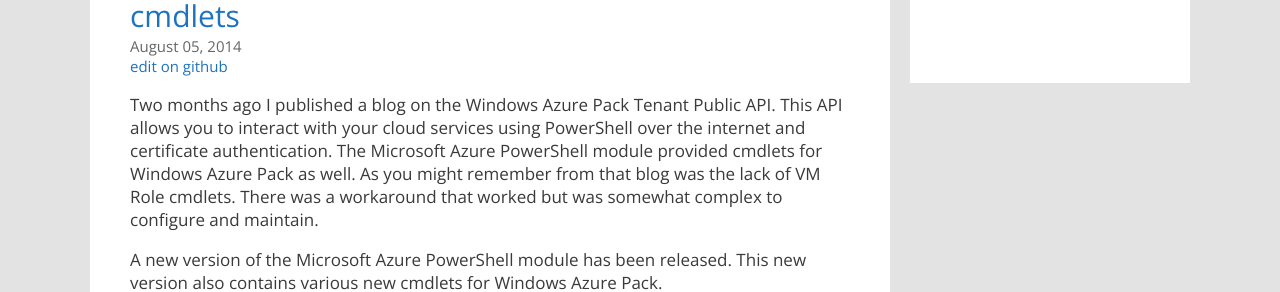
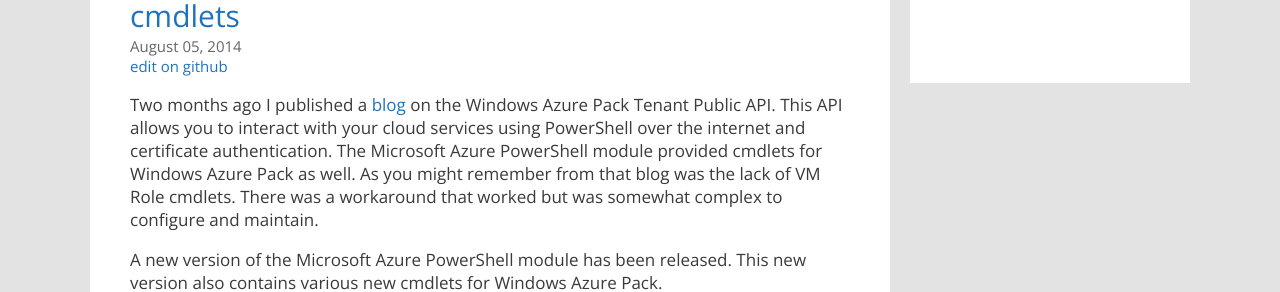
Before and after one commit to marcvaneijk/marcvaneijk.old, a Jekyll site: the page built from _posts/2014-08-05-newapicmdlets.md, in a window 1280 px wide. Shown: the part 307-599 px from the top of the page. Built offline with Jekyll 4.4.1, drawn with Linux system fonts in a browser that asks for light colours; nearby versions of some CDN libraries; part of the change alters nothing that is shown.

```diff
--- a/_posts/2014-08-05-newapicmdlets.md
+++ b/_posts/2014-08-05-newapicmdlets.md
@@ -5,7 +5,7 @@ author: Marc van Eijk
 title: Windows Azure Pack Tenant Public API new cmdlets
 tags: Powershell, Tenant Public API, VM Role, Windows Azure
 ---
-Two months ago I published a blog on the Windows Azure Pack Tenant Public API. This API allows you to interact with your cloud services using PowerShell over the internet and certificate authentication. The Microsoft Azure PowerShell module provided cmdlets for Windows Azure Pack as well. As you might remember from that blog was the lack of VM Role cmdlets. There was a workaround that worked but was somewhat complex to configure and maintain.
+Two months ago I published a [blog](/2014/06/11/tenantpublicapi) on the Windows Azure Pack Tenant Public API. This API allows you to interact with your cloud services using PowerShell over the internet and certificate authentication. The Microsoft Azure PowerShell module provided cmdlets for Windows Azure Pack as well. As you might remember from that blog was the lack of VM Role cmdlets. There was a workaround that worked but was somewhat complex to configure and maintain.
 
 A new version of the Microsoft Azure PowerShell module has been released. This new version also contains various new cmdlets  for Windows Azure Pack.
 - New-WAPackCloudService
```
